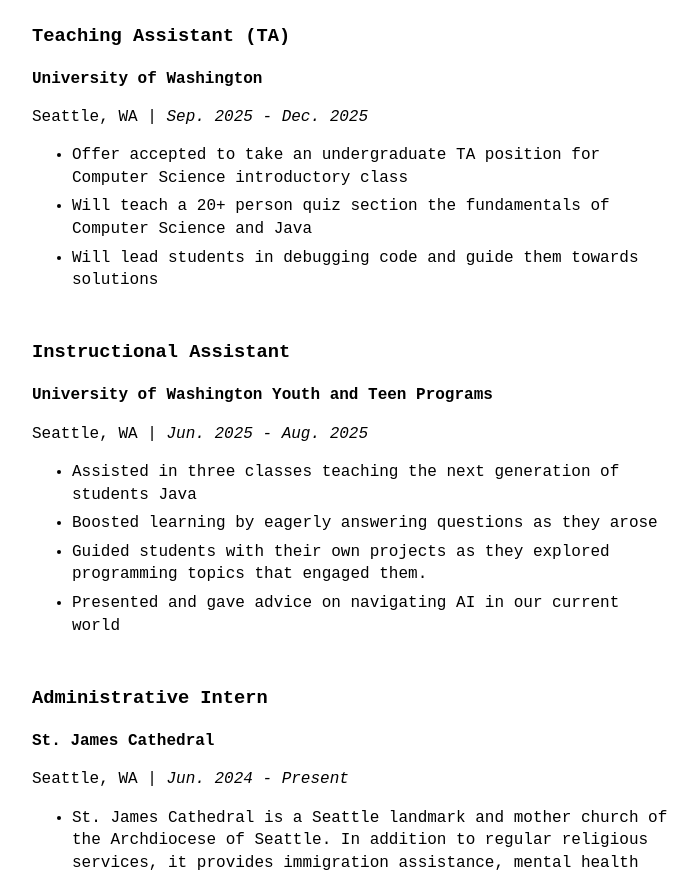
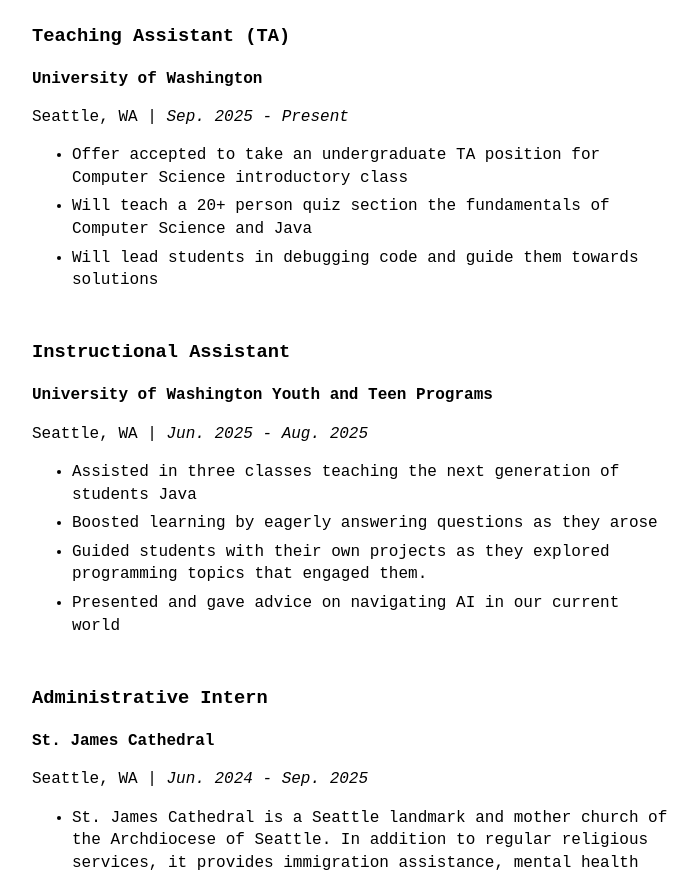
Before and after one commit to jbko6/PersonalWebsiteV5, a Jekyll site: the page built from index.md, in a window 1280 px wide and 1400 px high, scrolled down 1545 px. Shown: the part 152-1027 px from the top of the window, without its empty margins (288-986 px from the left). Built offline with Jekyll 4.4.1, drawn with Linux system fonts in a browser that asks for light colours.

Commit message:
minor edit to resume

```diff
--- a/_data/resume.yml
+++ b/_data/resume.yml
@@ -17,7 +17,7 @@
 
 experience:
   - position: Teaching Assistant (TA)
-    years: Sep. 2025 - Dec. 2025
+    years: Sep. 2025 - Present
     employer: University of Washington
     location: Seattle, WA
     details:
@@ -34,7 +34,7 @@
       - Guided students with their own projects as they explored programming topics that engaged them.
       - Presented and gave advice on navigating AI in our current world
   - position: Administrative Intern
-    years: Jun. 2024 - Present
+    years: Jun. 2024 - Sep. 2025
     employer: St. James Cathedral
     location: Seattle, WA
     details:
```
